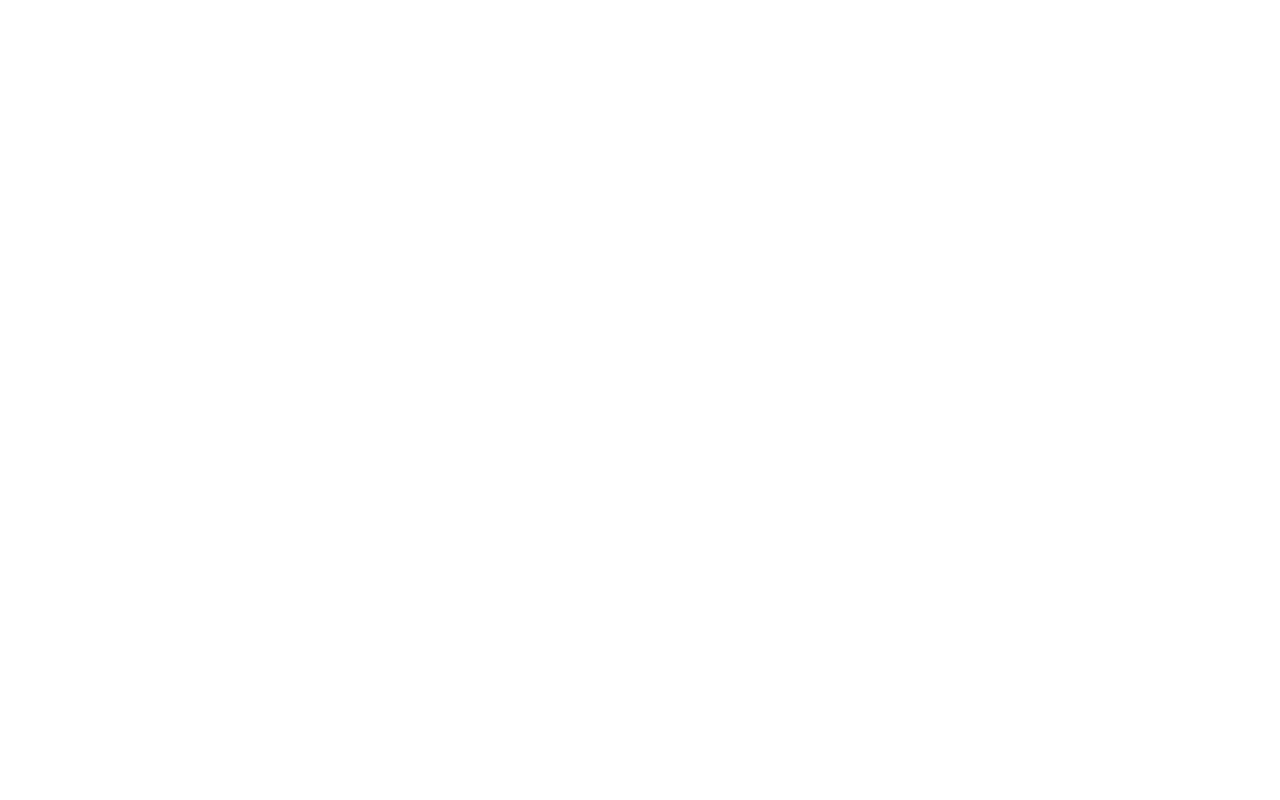
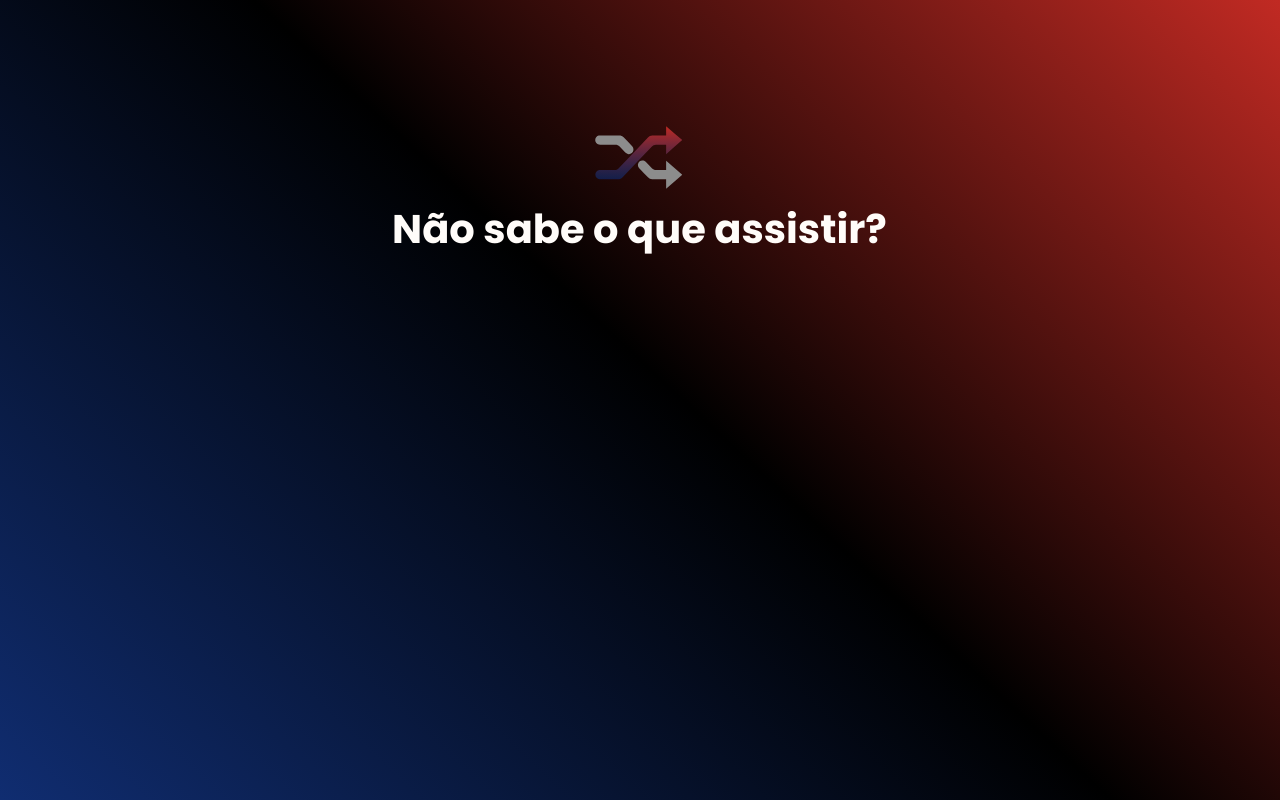
Before and after one commit to Robson-Carvalho/rocketflix, a plain HTML site: page index.html in a window 1280 px wide. Drawn offline with Linux system fonts and the light colour scheme.

Commit message:
:package: title added

```diff
--- a/index.html
+++ b/index.html
@@ -14,6 +14,12 @@
     <title>Rocketflix</title>
   </head>
   <body>
+    <div class="container">
+      <div class="title">
+        <img class="logo" src="./assets/logo.svg" alt="Logo" />
+        <h1>Não sabe o que assistir?</h1>
+      </div>
+    </div>
     <script src="./js/script.js"></script>
   </body>
 </html>
--- a/styles/styles.css
+++ b/styles/styles.css
@@ -7,6 +7,7 @@
 
 body {
   min-height: 100vh;
+  background: var(--background);
 }
 
 body,
@@ -14,3 +15,25 @@ body,
   box-sizing: border-box;
   font-family: "Poppins", sans-serif;
 }
+
+.container {
+  display: flex;
+  flex-direction: column;
+  align-items: center;
+  padding: 126px 30px 103px 29px;
+}
+
+.container .title {
+  display: flex;
+  flex-direction: column;
+  align-items: center;
+  gap: 10.07px;
+}
+
+.container .title h1 {
+  font-weight: 700;
+  font-size: 40px;
+  line-height: 60px;
+  color: var(--title);
+  text-align: center;
+}
```
